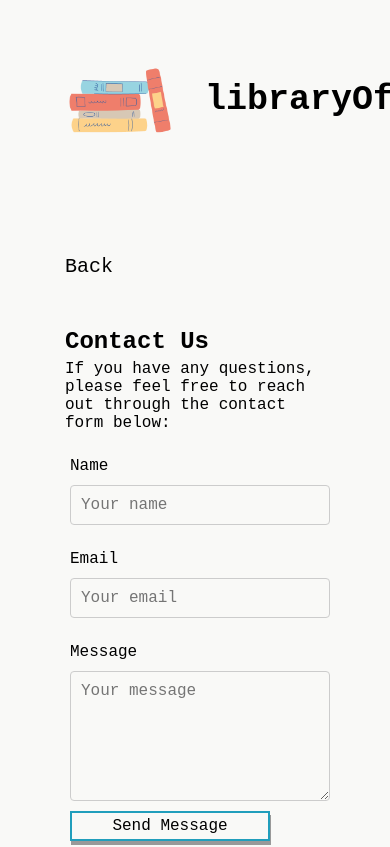
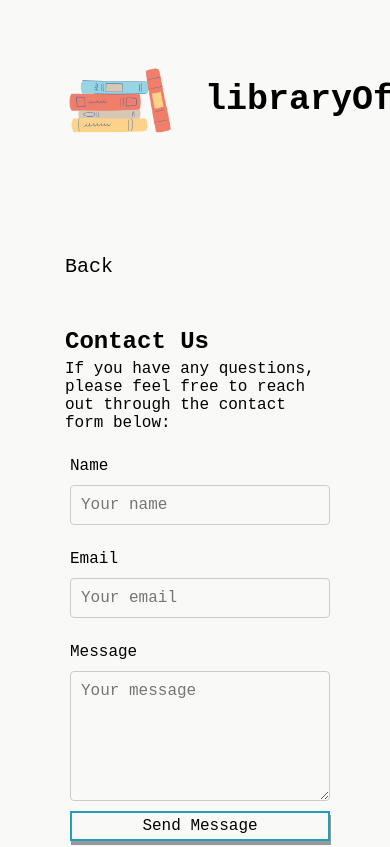
Before and after one commit to ashleykouch/google-books-api_react, a React (Vite) app in the folder google-books-api/: page /contact in a window 390 px wide. Shown: the top 847 px of the page. Built offline with nearby package versions, Linux system fonts and the light colour scheme; a web font is replaced by a local one.

Commit message:
updated responsive styling for contact component

```diff
--- a/google-books-api/src/components/Navbar/Contact/Contact.scss
+++ b/google-books-api/src/components/Navbar/Contact/Contact.scss
@@ -1,3 +1,5 @@
+$mobile-breakpoint: 768px;
+
 .contact-page {
   width: 80%;
   margin: 0 auto;
@@ -52,3 +54,11 @@
 .contact-container h2 {
   margin-top: 50px;
 }
+
+@media (max-width: $mobile-breakpoint) {
+  .contact-form {
+    button {
+      width: 100%;
+    }
+  }
+}
```
